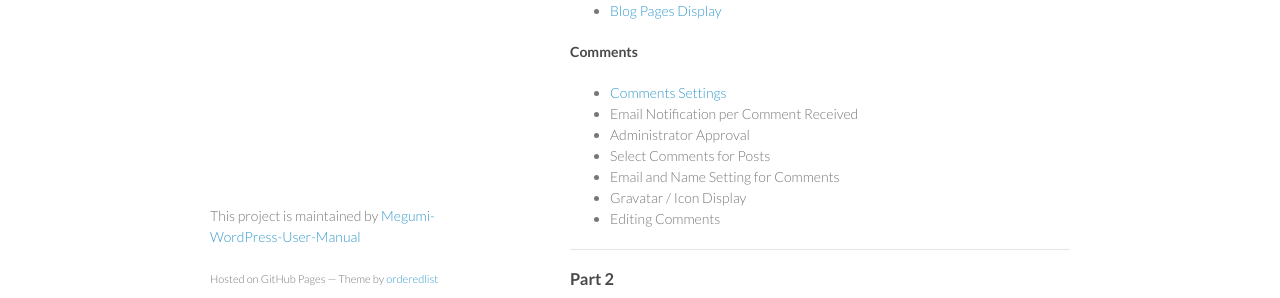
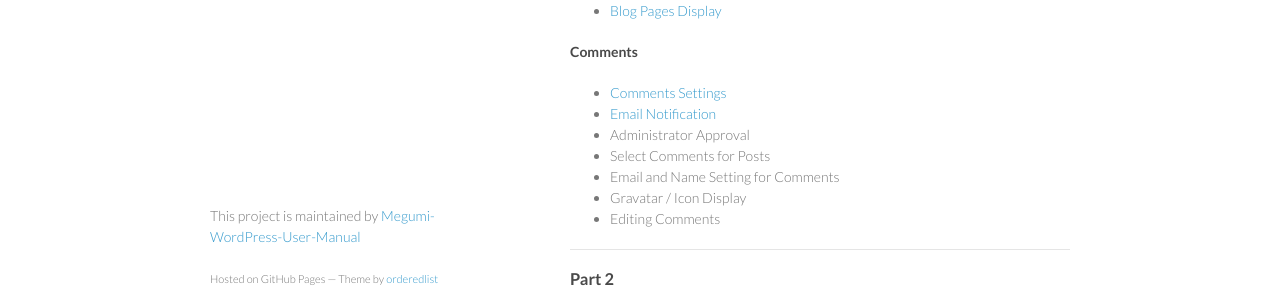
Before and after one commit to Megumi-WordPress-User-Manual/Intro, a Jekyll site: the page built from first-steps-with-wordpress.html, in a window 1280 px wide. Shown: the part 542-840 px from the top of the page. Built offline with Jekyll 4.4.1, drawn with Linux system fonts in a browser that asks for light colours.

Commit message:
Title Change, Added link
Email Notification per Comment Received - Email Notification
Added link to Email Notification

```diff
--- a/first-steps-with-wordpress.html
+++ b/first-steps-with-wordpress.html
@@ -44,7 +44,7 @@
           <h4>Comments</h4>
           <ul>
             <li><a href="http://megumi-wordpress-user-manual.github.io/Intro/comments-settings.html">Comments Settings</a></li>
-            <li>Email Notification per Comment Received</li>
+            <li><a href="http://megumi-wordpress-user-manual.github.io/Intro/email-notification.html">Email Notification</a></li>
             <li>Administrator Approval</li>
             <li>Select Comments for Posts</li>
             <li>Email and Name Setting for Comments</li>
```
